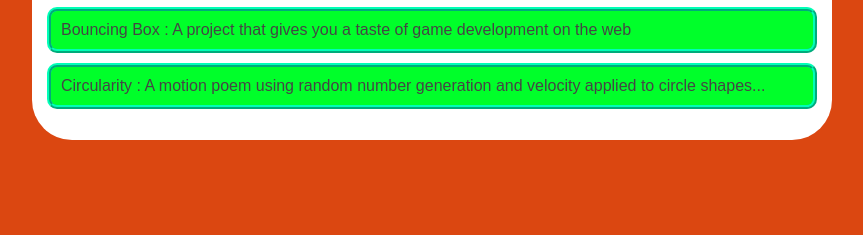
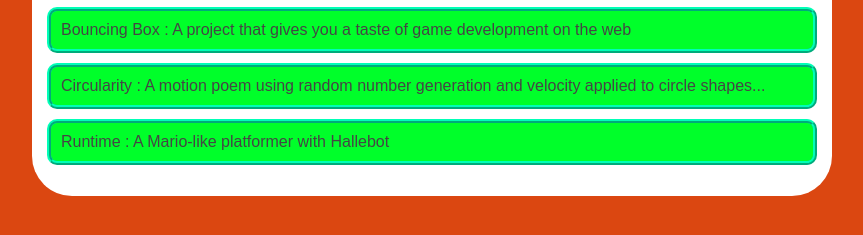
Before and after one commit to jlannes/jlannes.github.io, a plain HTML site: page portfolio.html in a window 1280 px wide. Shown: the part 225-460 px from the top of the page, without its empty margins (208-1071 px from the left). Drawn offline with Linux system fonts and the light colour scheme.

Commit message:
added runtime to my portfolio

```diff
--- a/portfolio.html
+++ b/portfolio.html
@@ -118,6 +118,7 @@
               the web </a></li>
           <li><a href="projects/circularity/">Circularity : A motion poem using random number generation and velocity
               applied to circle shapes...</a></li>
+          <li><a href="projects/runtime/">Runtime : A Mario-like platformer with Hallebot</a></li>
         </ul>
       </div>
     </main>
```
